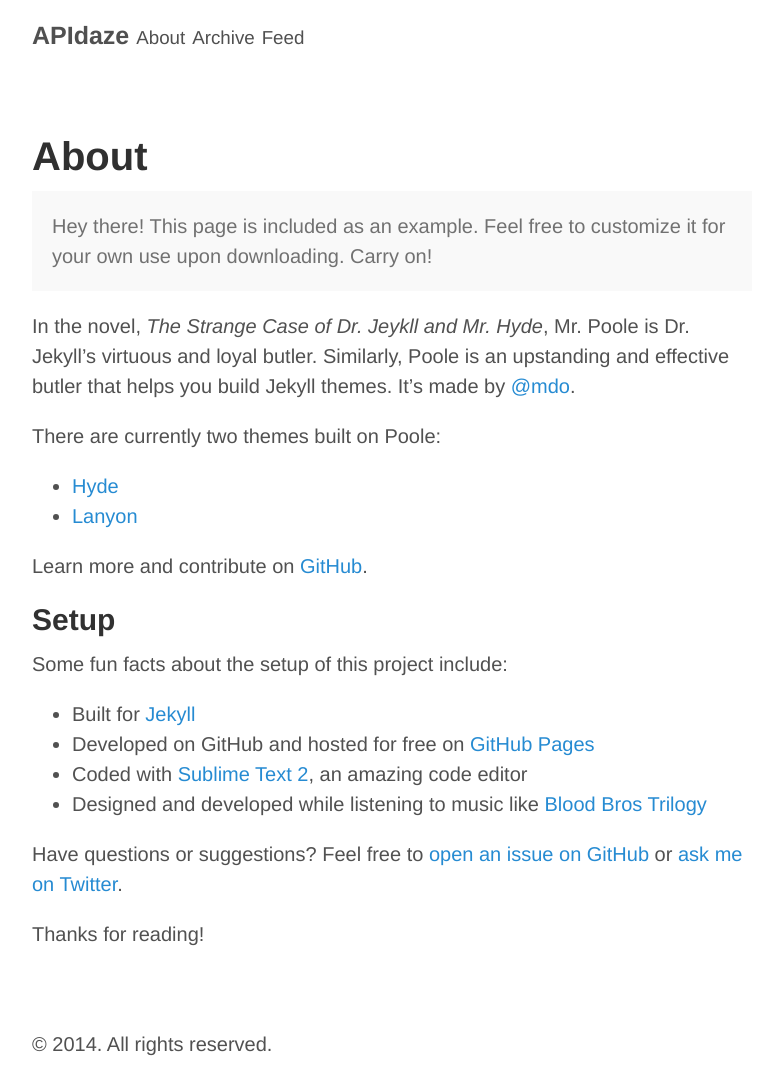
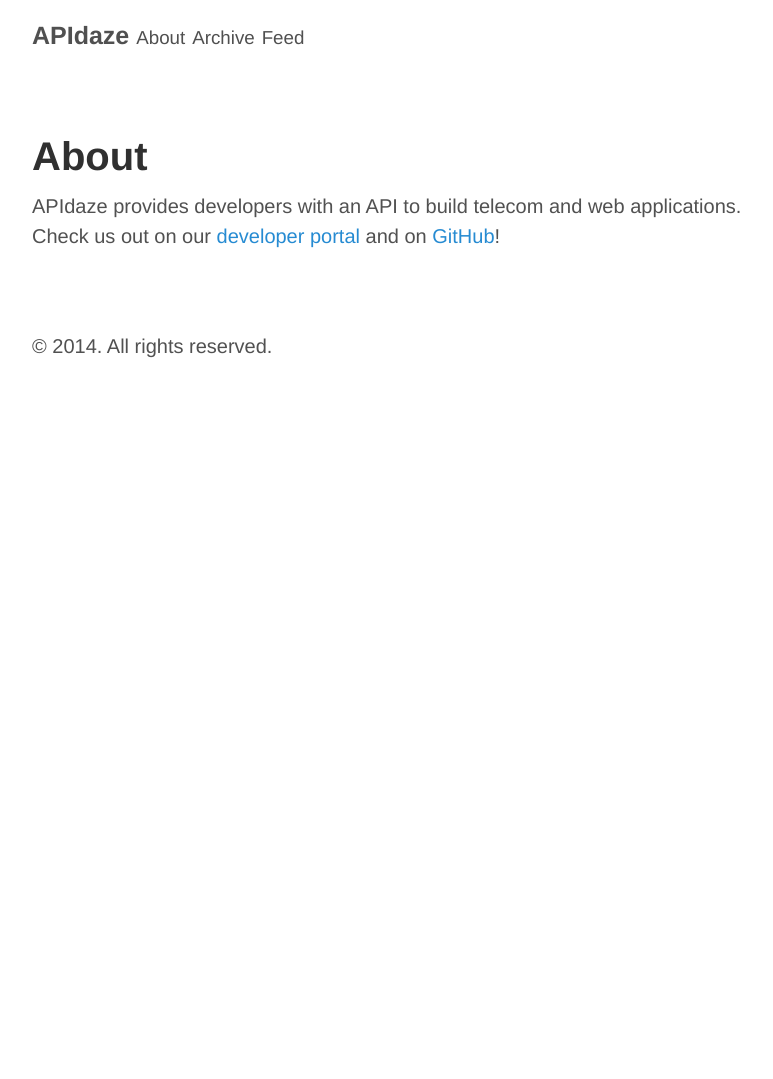
Before and after one commit to apidaze/apidaze.github.io, a Jekyll site: the page built from about.md, in a window 1280 px wide. Shown: the whole page, without its empty margins (248-1021 px from the left). Built offline with Jekyll 4.4.1, drawn with Linux system fonts in a browser that asks for light colours; Markdown is read by kramdown in place of the engine named in the settings; after the commit the page ends 900 px from its top, so only the background shows below that.

Commit message:
New About page

```diff
--- a/about.md
+++ b/about.md
@@ -3,28 +3,4 @@ layout: page
 title: About
 ---
 
-<p class="message">
-  Hey there! This page is included as an example. Feel free to customize it for your own use upon downloading. Carry on!
-</p>
-
-In the novel, *The Strange Case of Dr. Jeykll and Mr. Hyde*, Mr. Poole is Dr. Jekyll's virtuous and loyal butler. Similarly, Poole is an upstanding and effective butler that helps you build Jekyll themes. It's made by [@mdo](https://twitter.com/mdo).
-
-There are currently two themes built on Poole:
-
-* [Hyde](http://hyde.getpoole.com)
-* [Lanyon](http://lanyon.getpoole.com)
-
-Learn more and contribute on [GitHub](https://github.com/poole).
-
-## Setup
-
-Some fun facts about the setup of this project include:
-
-* Built for [Jekyll](http://jekyllrb.com)
-* Developed on GitHub and hosted for free on [GitHub Pages](https://pages.github.com)
-* Coded with [Sublime Text 2](http://sublimetext.com), an amazing code editor
-* Designed and developed while listening to music like [Blood Bros Trilogy](https://soundcloud.com/maddecent/sets/blood-bros-series)
-
-Have questions or suggestions? Feel free to [open an issue on GitHub](https://github.com/poole/issues/new) or [ask me on Twitter](https://twitter.com/mdo).
-
-Thanks for reading!
+APIdaze provides developers with an API to build telecom and web applications. Check us out on our [developer portal](https://developers.apidaze.io) and on [GitHub](https://github.com/apidaze)!
```
